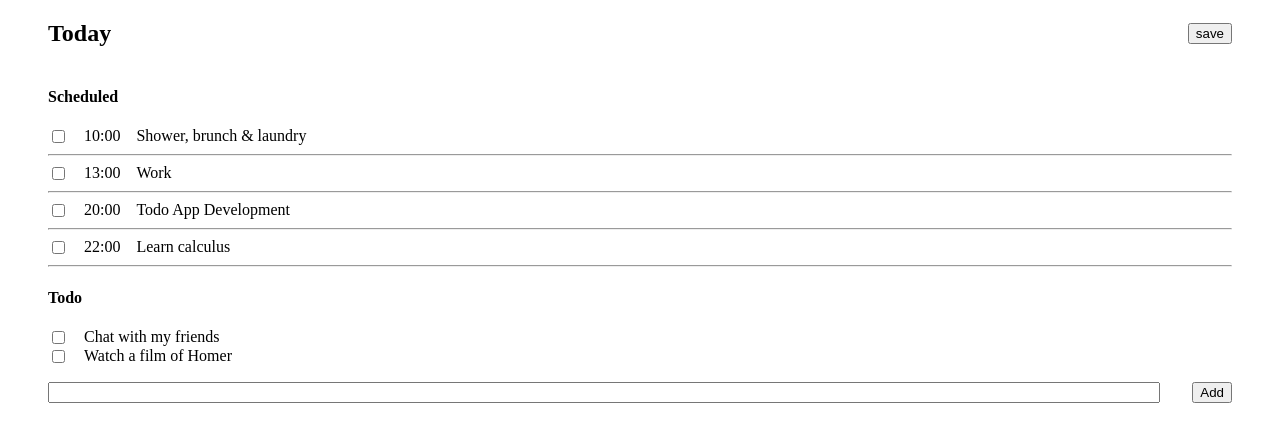
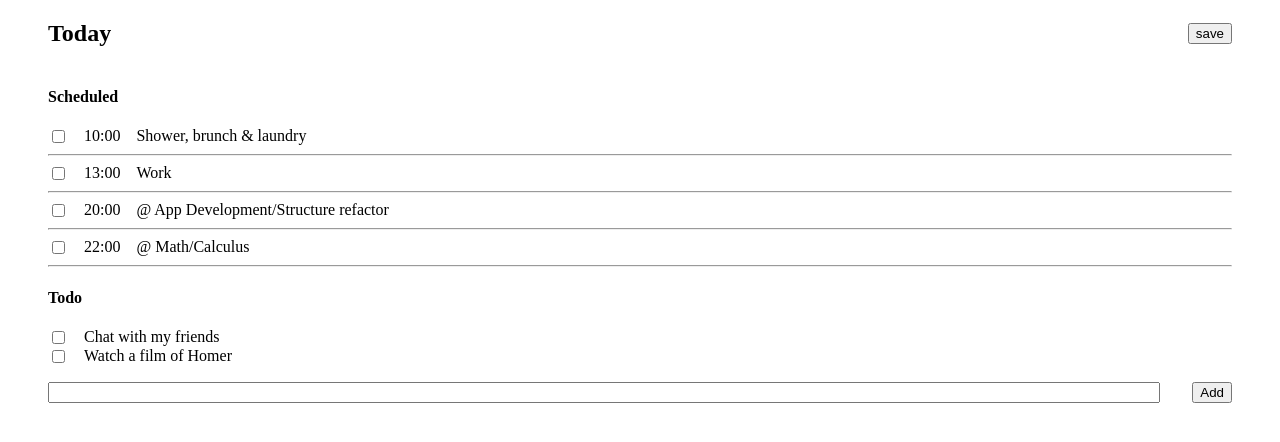
Before and after one commit to Ratioho/eunomia-web, a React (Create React App) app: page / in a window 1280 px wide. Shown: the top 442 px of the page. Built offline with nearby package versions, Linux system fonts and the light colour scheme.

Commit message:
feat: todo list basically finished

```diff
--- a/src/Components/TodoItem.jsx
+++ b/src/Components/TodoItem.jsx
@@ -1,3 +1,4 @@
+import React, { useState } from 'react'
 import styled from 'styled-components'
 
 const ItemWrapper = styled.div`
@@ -15,79 +16,78 @@ const ContentBlock = styled.div`
 `
 
 
-const Time = ({t}) => {
-  const s = t.substring(0, 2) + ':' + t.substring(2, 4)
-  return (
-    <TimeBlock>
-      {s}
-    </TimeBlock>
-  )
-}
 
+export const ListItem = ({item, idx, dispatch}) => {
 
-export const ListItem = ({item}) => {
+  const [editable, setEditable] = useState(false)
+  const [time, setTime] = useState('')
 
   return (
     <ItemWrapper>
 
-      <CheckBox />
+      <CheckBox
+        checked = {item.check}
+        onChange = {() => {
+          dispatch({type: 'listCheck', value: idx})
+        }}
+      />
 
-      <Time t = {item['time'].toString().substring(8)} />
+      {
+        editable
+          ?
+        <>
+          <input
+            type = "time" value = {time}
+            onChange = {(event) => {
+              setTime(event.target.value)
+            }}
+          />
+          <button onClick = {() => {
+            setEditable(false)
+            let newTime = item.time - item.time % 10000
+            newTime = newTime + parseInt(time.substring(0, 2)) * 100 + parseInt(time.substring(3, 5))
+            dispatch({type: 'editTime', value: {id: idx, time: newTime}})
+          }}>
+            OK
+          </button>
+        </>
+          :
+        <TimeBlock onDoubleClick = {() => setEditable(true)}>
+          {item['time'].toString().substring(8, 10)
+            + ':' +
+          item['time'].toString().substring(10, 12)}
+          {/* {item.time} */}
+        </TimeBlock>
+      }
+
+
+      <ContentBlock>
+        {
+          item.content === ""
+            ?
+            "@ " + item.task
+            :
+          item.content
+        }
+      </ContentBlock>
+
+    </ItemWrapper>
+  )
+}
+
+export const TodoItem = ({item, idx, dispatch}) => {
+  return (
+    <ItemWrapper>
+
+    <CheckBox
+      checked = {item.check}
+      onChange = {() => {
+        dispatch({type: 'todoCheck', value: idx})
+      }}
+    />
 
       <ContentBlock>{item.content}</ContentBlock>
 
     </ItemWrapper>
   )
 }
-
-export const TodoItem = ({item}) => {
-  return (
-    <ItemWrapper>
-
-      <CheckBox />
-
-      <ContentBlock>{item.content}</ContentBlock>
-
-    </ItemWrapper>
-  )
-}
-
-// const getTime = (t) => {
-//   let s = t.toString().substring(8)
-//   return s.substring(0, 2) + ':' + s.substring(2, 4)
-// }
-
-// export const BlockView = ({l}) => {
-
-//   const tMin = l[0].schedule.toString().substring(8, 10)
-//   const tMax = l[l.length-1].schedule.toString().substring(8, 10)
-//   const f = []
-//   let k = 0
-//   for (let i = parseInt(tMin); i <= parseInt(tMax); i++) {
-//     const t = i.toString() + ':00'
-//     if (k < l.length && t === getTime(l[k].schedule)) {
-//       f.push({
-//         time: t,
-//         content: l[k].content
-//       })
-//       k = k + 1
-//     }
-//     else {
-//       f.push({
-//         time: t,
-//         content: ""
-//       })
-//     }
-//   }
-//   return (
-//     <div>
-//       <table  style={{borderCollapse: 'collapse'}}>
-//         {f.map((item) =>
-//           <tr >
-//             <td style={{border: '1px solid grey'}}>  {item.time}  </td>
-//             <td style={{border: '1px solid grey', width: '100%'}}>{item.content}</td>
-//           </tr>)}
-//       </table>
-//     </div>
-//   )
-// }
--- a/src/index.jsx
+++ b/src/index.jsx
@@ -1,8 +1,8 @@
-import React, { useEffect, useReducer, useState } from 'react'
+import React, { useReducer, useState } from 'react'
 import ReactDom from 'react-dom'
 import styled from 'styled-components'
 import { ListItem, TodoItem } from './Components/TodoItem'
-import { databaseList, listReducer, todoList, todoReducer } from './reducer'
+import { initState, reducer } from './reducer'
 
 
 const TodoListWrapper = styled.div`
@@ -22,51 +22,92 @@ const Footer = styled.div`
   display: flex;
 `
 
+const appendInput = (s, dispatch) => {
+  // check if time included
+  let h = parseInt(s.substring(0, 2))
+  let m = parseInt(s.substring(2, 4))
+  if (!isNaN(h) && !isNaN(m) && h >= 0 && h <= 24 && m >= 0 && m <= 60) {
+    let dateObj = new Date()
+    let timeString = dateObj.getFullYear() * 100000000
+        + dateObj.getMonth() * 1000000 + 1000000
+        + dateObj.getDate() * 10000
+        + h * 100 + m
+    let newItem = {
+      content: s.substring(4).trim(),
+      time: timeString,
+      check: false,
+      duration: 5,
+      task: ''
+    }
+    dispatch({type: 'listAppend', value: newItem})
+  }
+  else {
+    let newItem = {
+      content: s,
+      check: false,
+      task: ''
+    }
+    dispatch({type: 'todoAppend', value: newItem})
+  }
+}
 
 const TodoList = () => {
 
-  const [sList, listDispatch] = useReducer(listReducer, databaseList)
-  const [tList, todoDispatch] = useReducer(todoReducer, todoList)
-  console.log(sList)
+  const [state, dispatch] = useReducer(reducer, initState)
+  const [input, setInput] = useState('')
+
   return (
     <TodoListWrapper>
       <Header>
         <h2>Today</h2>
         <div>
-          {/* <input type = "file"
-            onChange = {(event) => {
-              let file = event.target.files[0]
-              let reader = new FileReader()
-              reader.readAsText(file)
-              reader.onloadend = (e) => {
-                setList(JSON.parse(e.target.result))
-              }
-            }}
-          ></input> */}
           <button>save</button>
         </div>
       </Header>
       <Main>
         <h4>Scheduled</h4>
-        {sList.map((item, index) => (
+        {state.sList.map((item, index) => (
           <>
-            <ListItem item = {item} key = {index}></ListItem>
+            <ListItem
+              item = {item}
+              key = {index}
+              idx = {index}
+              dispatch = {dispatch}
+            />
             <hr />
           </>
         ))}
-
-        {/* 暂时不写 */}
-        {/* <h4>Block View</h4>
-        <BlockView l = {filteredList} /> */}
-
         <h4>Todo</h4>
-        {tList.map((item, index) => (
-          <TodoItem item = {item} key = {index}></TodoItem>
+        {state.tList.map((item, index) => (
+          <TodoItem
+            item = {item}
+            key = {index}
+            idx = {index}
+            dispatch = {dispatch}
+          />
         ))}
       </Main>
       <Footer>
-        <input type='text' style = {{flex: 1}}/>
-        <button style={{marginLeft: '2rem'}}>Add</button>
+        <input type='text' style = {{flex: 1}}
+          value = {input}
+          onChange = {(event) => {
+            setInput(event.target.value)
+          }}
+          onKeyPress = {(event) => {
+            if (event.key === 'Enter') {
+              appendInput(input, dispatch)
+              setInput('')
+            }
+          }}
+        />
+        <button style={{marginLeft: '2rem'}}
+          onClick = {() => {
+            appendInput(input, dispatch)
+            setInput('')
+          }}
+        >
+          Add
+        </button>
       </Footer>
     </TodoListWrapper>
   )
--- a/src/reducer.jsx
+++ b/src/reducer.jsx
@@ -1,72 +1,102 @@
-const getItemFromString = (s) => {
-  const hasTime = s.substring(0, 4)
-}
-
-
-
 export const databaseList = [
 	{
 		"content": "Shower, brunch & laundry",
-		"time": 202103241000,
-    "status": "",
+		"time": 202104081000,
+    "check": false,
 		"duration": 50,
 		"task": "Everyday Struggle"
 	},
 	{
 		"content": "Work",
-		"time": 202103241300,
-    "status": "",
+		"time": 202104081300,
+    "check": false,
 		"duration": 240,
 		"task": "Work"
 	},
 	{
-		"content": "Todo App Development",
-		"time": 202103242000,
-    "status": "",
+		"content": "",
+		"time": 202104082000,
+    "check": false,
 		"duration": 90,
 		"task": "App Development/Structure refactor"
 	},
 	{
-		"content": "Learn calculus",
-		"time": 202103242200,
-    "status": "",
+		"content": "",
+		"time": 202104082200,
+    "check": false,
 		"duration": 50,
-		"task": "Math"
+		"task": "Math/Calculus"
 	}
 ]
 
 export const todoList = [
   {
 		"content": "Chat with my friends",
-    "status": "",
+    "check": false,
 		"task": ""
 	},
 	{
 		"content": "Watch a film of Homer",
-    "status": "",
+    "check": false,
 		"task": "Film"
 	}
 ]
 
-export const listReducer = (state, action) => {
-  switch(action.type) {
-    case 'append':
-      return [...state, action.value].sort((a, b) => a.time - b.time)
-    case 'remove':
-      return [...state].splice(action.value, 1)
-    case 'edit':
-      return [...state].splice(action.value.idx, 1, action.value.item)
-    default:
-      return state
-   }
+export const initState = {
+  sList: databaseList,
+  tList: todoList
 }
 
-export const todoReducer = (state, action) => {
+export const reducer = (state, action) => {
   switch(action.type) {
-    case 'append':
-      return [...state, action.value]
-    case 'remove':
-      return [...state].splice(state.length-1, 1)
+    case 'listAppend':
+      return {
+        sList: [...state.sList, action.value].sort((a, b) => a.time - b.time),
+        tList: state.tList
+      }
+    case 'listCheck':
+      let newItem = {
+        ...state.sList[action.value],
+        "check": !state.sList[action.value].check
+      }
+      let newList = [...state.sList]
+      newList.splice(action.value, 1, newItem)
+      return {
+        sList: newList,
+        tList: state.tList
+      }
+    case 'editTime':
+      let newEditList = [...state.sList]
+      newEditList[action.value.id].time = action.value.time
+      newEditList.sort((a, b) => a.time - b.time)
+      return {
+        sList: newEditList,
+        tList: state.tList
+      }
+    case 'todoAppend':
+      return {
+        sList: state.sList,
+        tList: [...state.tList, action.value]
+      }
+    case 'todoCheck':
+      let dateObj = new Date()
+      let timeString = dateObj.getFullYear() * 100000000
+        + dateObj.getMonth() * 1000000 + 1000000
+        + dateObj.getDate() * 10000
+        + dateObj.getHours() * 100
+        + dateObj.getMinutes()
+      let newItemCheck = {
+        ...state.tList[action.value],
+        time: timeString,
+        duration: 5,
+        check: true
+      }
+      let newListCheck = [...state.tList]
+      newListCheck.splice(action.value, 1)
+      return {
+        sList: [...state.sList, newItemCheck].sort((a, b) => a.time - b.time),
+        tList: newListCheck
+      }
     default:
       return state
   }
```
Also changed, not shown: 2 other files (tests, documents, lock files or other folders).
